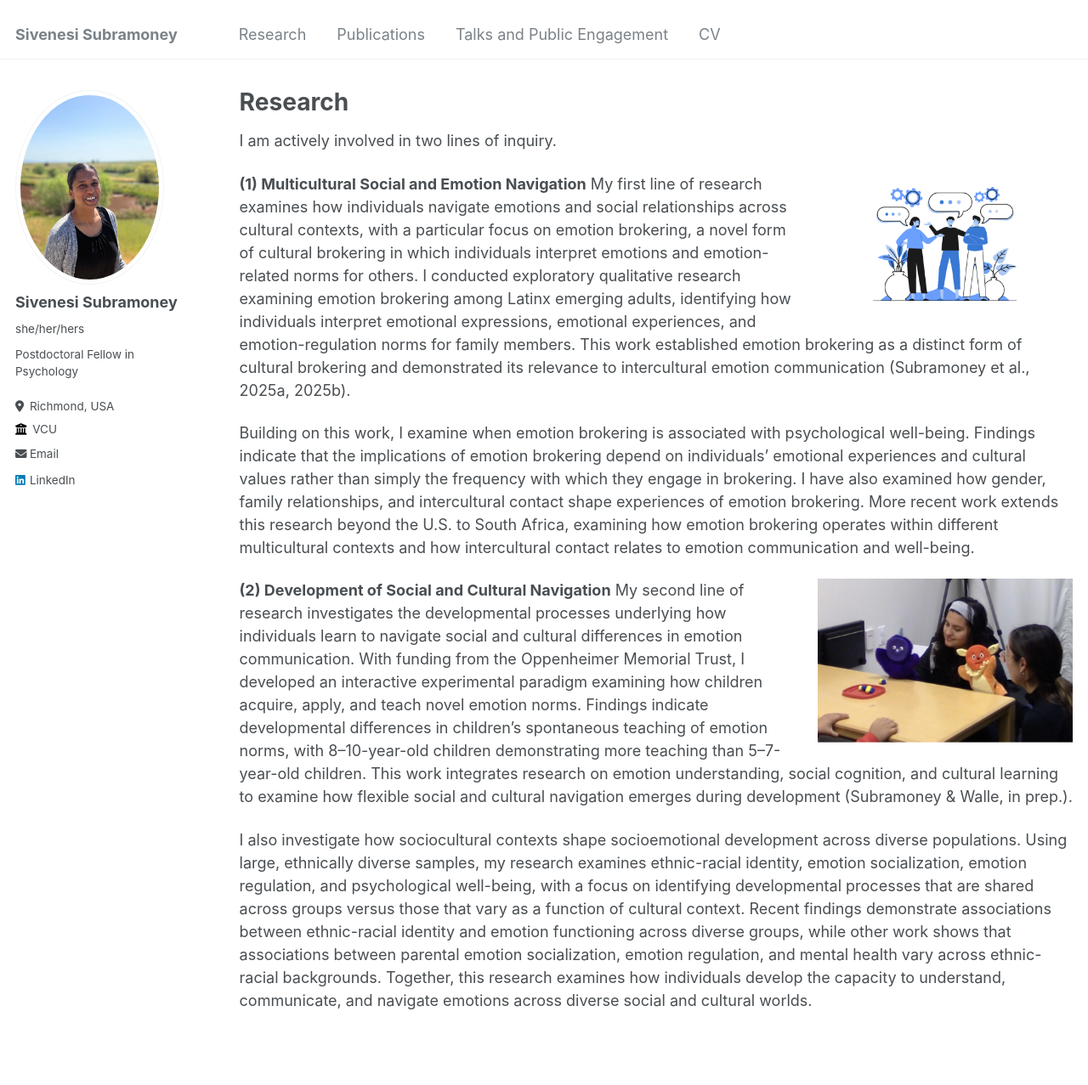
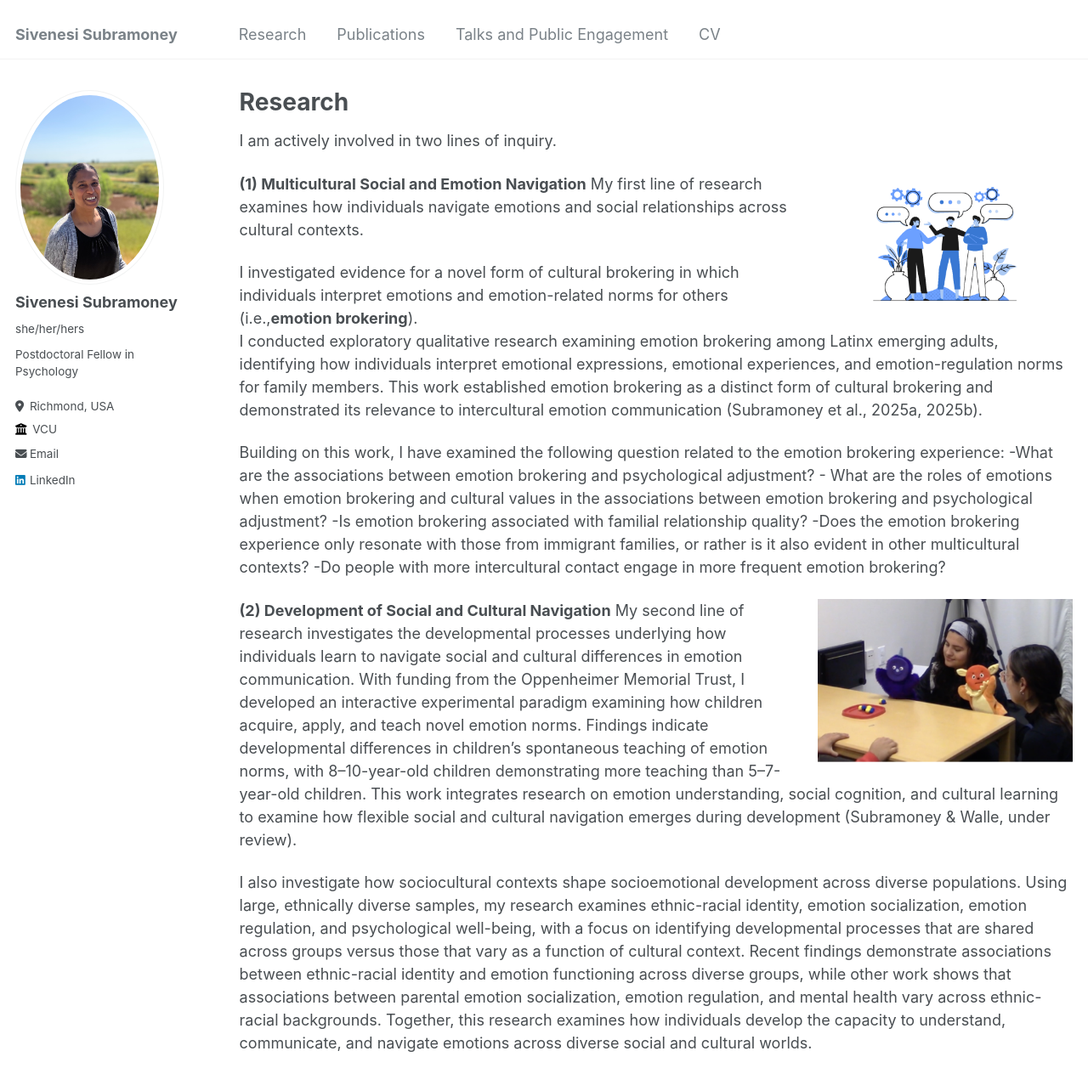
Before and after one commit to Sivenesi/Sivenesi.github.io, a Jekyll site: the page built from _pages/research.md, in a window 1280 px wide and 1400 px high. Shown: the top 1277 px of the window at 85% size. Built offline with Jekyll 4.4.1, drawn with Linux system fonts in a browser that asks for light colours.

Commit message:
Update research.md

```diff
--- a/_pages/research.md
+++ b/_pages/research.md
@@ -11,12 +11,20 @@ I am actively involved in two lines of inquiry.
 
 **(1) Multicultural Social and Emotion Navigation**
 ![Talking](/images/Talking.png){: .align-right width="300px"}
-My first line of research examines how individuals navigate emotions and social relationships across cultural contexts, with a particular focus on emotion brokering, a novel form of cultural brokering in which individuals interpret emotions and emotion-related norms for others. I conducted exploratory qualitative research examining emotion brokering among Latinx emerging adults, identifying how individuals interpret emotional expressions, emotional experiences, and emotion-regulation norms for family members. This work established emotion brokering as a distinct form of cultural brokering and demonstrated its relevance to intercultural emotion communication (Subramoney et al., 2025a, 2025b).
+My first line of research examines how individuals navigate emotions and social relationships across cultural contexts.
 
-Building on this work, I examine when emotion brokering is associated with psychological well-being. Findings indicate that the implications of emotion brokering depend on individuals’ emotional experiences and cultural values rather than simply the frequency with which they engage in brokering. I have also examined how gender, family relationships, and intercultural contact shape experiences of emotion brokering. More recent work extends this research beyond the U.S. to South Africa, examining how emotion brokering operates within different multicultural contexts and how intercultural contact relates to emotion communication and well-being.
+I investigated evidence for a novel form of cultural brokering in which individuals interpret emotions and emotion-related norms for others (i.e.,**emotion brokering**).
+I conducted exploratory qualitative research examining emotion brokering among Latinx emerging adults, identifying how individuals interpret emotional expressions, emotional experiences, and emotion-regulation norms for family members. This work established emotion brokering as a distinct form of cultural brokering and demonstrated its relevance to intercultural emotion communication (Subramoney et al., 2025a, 2025b).
+
+Building on this work, I have examined the following question related to the emotion brokering experience:
+-What are the associations between emotion brokering and psychological adjustment?
+    - What are the roles of emotions when emotion brokering and cultural values in the associations between emotion brokering and psychological adjustment?
+-Is emotion brokering associated with familial relationship quality?
+-Does the emotion brokering experience only resonate with those from immigrant families, or rather is it also evident in other multicultural contexts?
+-Do people with more intercultural contact engage in more frequent emotion brokering?
 
 **(2) Development of Social and Cultural Navigation**
 ![Puppets](/images/Picture2.png){: .align-right width="300px"}
-My second line of research investigates the developmental processes underlying how individuals learn to navigate social and cultural differences in emotion communication. With funding from the Oppenheimer Memorial Trust, I developed an interactive experimental paradigm examining how children acquire, apply, and teach novel emotion norms. Findings indicate developmental differences in children’s spontaneous teaching of emotion norms, with 8–10-year-old children demonstrating more teaching than 5–7-year-old children. This work integrates research on emotion understanding, social cognition, and cultural learning to examine how flexible social and cultural navigation emerges during development (Subramoney & Walle, in prep.).
+My second line of research investigates the developmental processes underlying how individuals learn to navigate social and cultural differences in emotion communication. With funding from the Oppenheimer Memorial Trust, I developed an interactive experimental paradigm examining how children acquire, apply, and teach novel emotion norms. Findings indicate developmental differences in children’s spontaneous teaching of emotion norms, with 8–10-year-old children demonstrating more teaching than 5–7-year-old children. This work integrates research on emotion understanding, social cognition, and cultural learning to examine how flexible social and cultural navigation emerges during development (Subramoney & Walle, under review).
 
 I also investigate how sociocultural contexts shape socioemotional development across diverse populations. Using large, ethnically diverse samples, my research examines ethnic-racial identity, emotion socialization, emotion regulation, and psychological well-being, with a focus on identifying developmental processes that are shared across groups versus those that vary as a function of cultural context. Recent findings demonstrate associations between ethnic-racial identity and emotion functioning across diverse groups, while other work shows that associations between parental emotion socialization, emotion regulation, and mental health vary across ethnic-racial backgrounds. Together, this research examines how individuals develop the capacity to understand, communicate, and navigate emotions across diverse social and cultural worlds.
```
